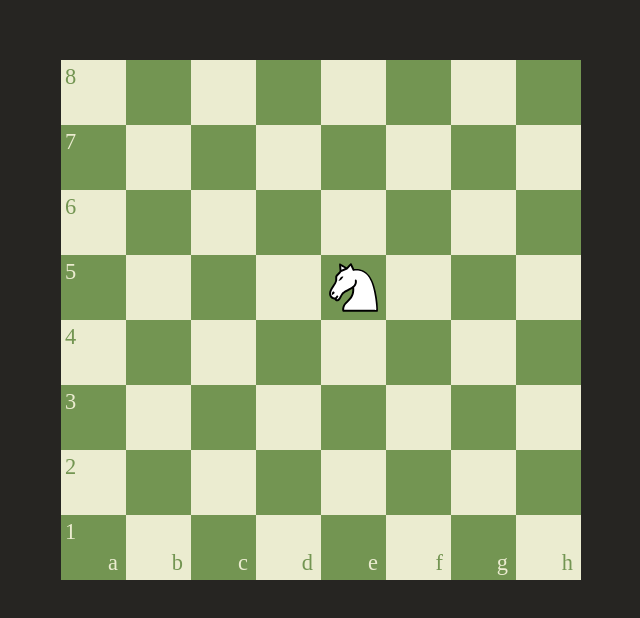
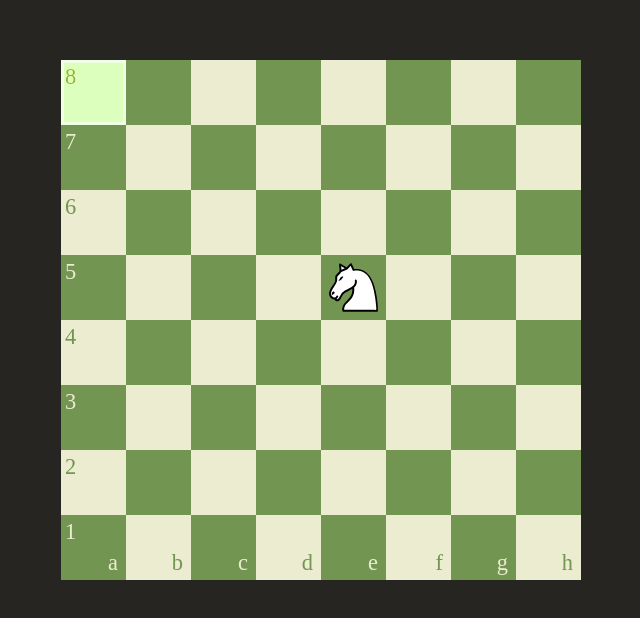
Before and after one commit to ckyever/how-does-the-knight-move, a website built with webpack: page src/template.html in a window 1280 px wide. In both pictures the pointer is over the element 412 px from the left and 92 px from the top of the page. Shown: the whole page, without its empty margins (319-959 px from the left). Built offline with nearby package versions, Linux system fonts and the light colour scheme.

Commit message:
Add hover effect on squares

```diff
--- a/src/styles.css
+++ b/src/styles.css
@@ -101,6 +101,12 @@ body {
   position: relative;
 }
 
+/* Do hover effect on all squares except the one the knight is on */
+.square:not(:has(img.knight)):hover {
+  filter: sepia(100%) saturate(200%) hue-rotate(30deg);
+  box-shadow: inset 0 0 0 3px #ffffff;
+}
+
 .square.black {
   background-color: var(--black-square-color);
 }
```
